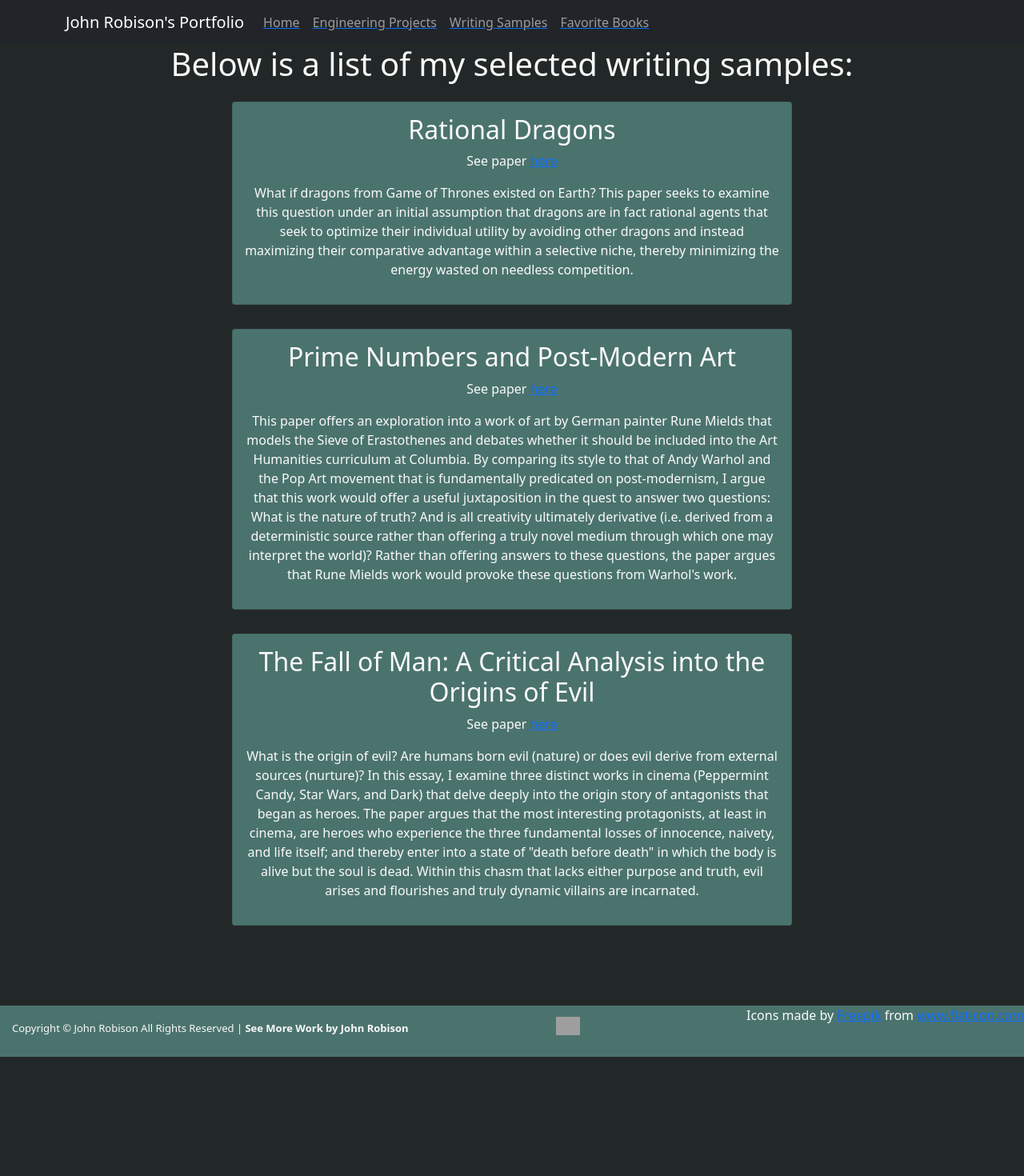
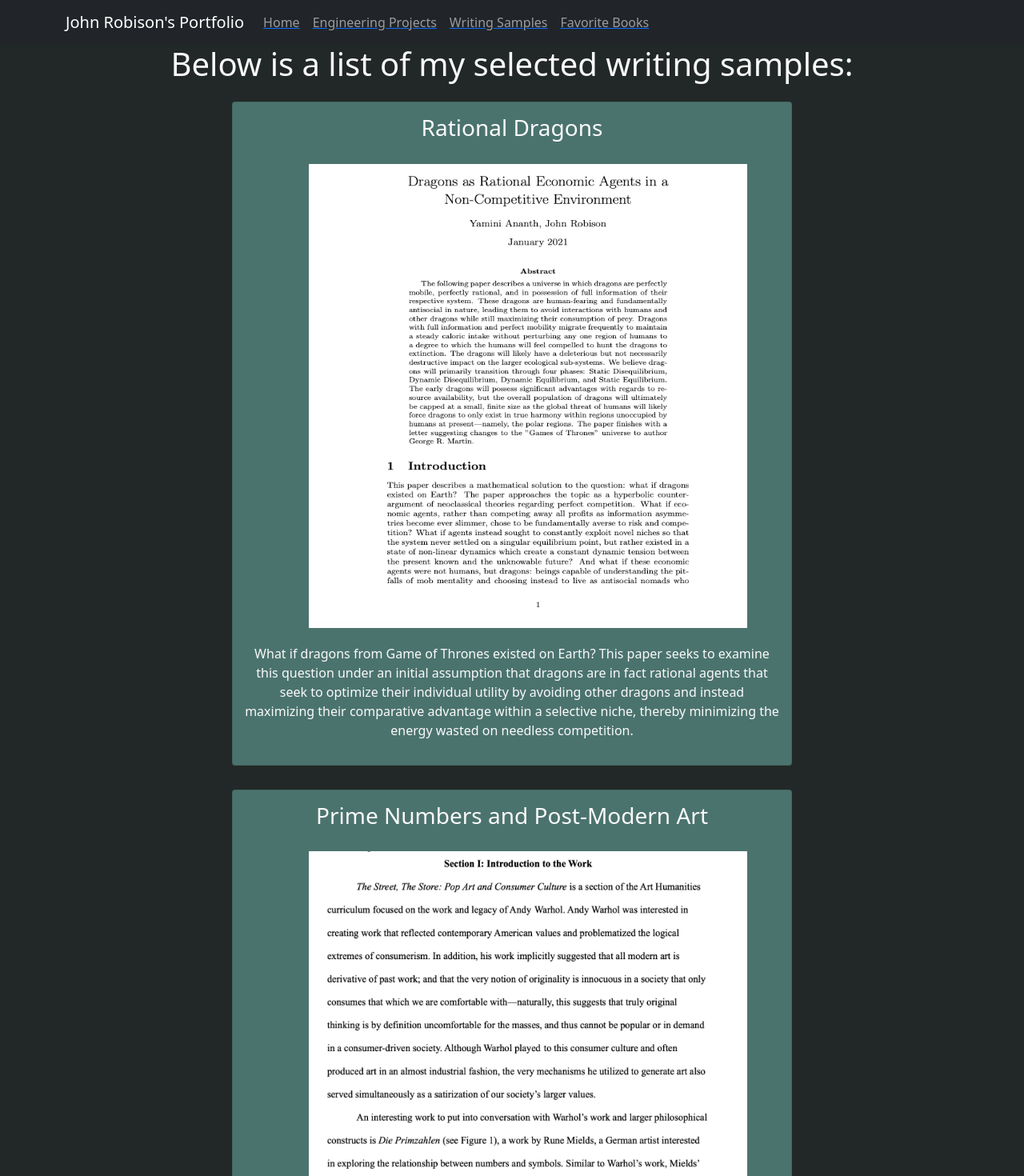
Before and after one commit to robisonJohn/Portfolio-Revised, a React (Create React App) app in the folder client/: page /writing in a window 1280 px wide. Shown: the top 1470 px of the page at 80% size. Before the commit the page ends 1321 px from the top, so only its background shows below. Built offline with nearby package versions, Linux system fonts and the light colour scheme; grey boxes are pictures that could not be loaded.

Commit message:
finalized projects and writing sample pages

```diff
--- a/client/src/screens/Projects/Projects.jsx
+++ b/client/src/screens/Projects/Projects.jsx
@@ -25,7 +25,7 @@ const Projects = () => {
                     <Card style={{backgroundColor:'#4B736E', margin: "15px", padding: "15px", width: "700px"}}>
                         <h3>Drone Wars</h3>
 
-                        <h4><a href="https://github.com/robisonJohn/Portfolio-Revised/blob/main/2125625.pdf"><Card.Img src={droneWars} height="650" width="100px" style={{margin: "20px", padding: "60px"}}/></a></h4>
+                        <h4><a href="https://github.com/robisonJohn/Portfolio-Revised/blob/main/2125625.pdf"><Card.Img src={droneWars} height="650" width="100px" style={{margin: "20px", padding: "60px", marginTop: "-40px", marginBottom: "-10px"}}/></a></h4>
                         <p style={{marginTop: "-40px"}}>
                             Drone Wars is a project I completed as part of a 3-person team for Columbia University's mathematics club over 72 hours
                             as part of a competition in the International Mathematical Contest in Modeling. We received honorable mention in this category,
--- a/client/src/screens/WritingSamples/WritingSamples.jsx
+++ b/client/src/screens/WritingSamples/WritingSamples.jsx
@@ -1,4 +1,7 @@
 import { Container, Card, Row, Col } from 'react-bootstrap';
+import origin from './images/origin-of-evil.png';
+import primes from './images/primes-and-pop-art.png';
+import dragons from './images/rational-dragons.png';
 
 const WritingSamples = () => {
     return (
@@ -7,8 +10,8 @@ const WritingSamples = () => {
             <Col className="justify-content-md-center">
                 <Row className="justify-content-md-center">
                     <Card style={{backgroundColor:'#4B736E', margin: "15px", padding: "15px", width: "700px"}}>
-                        <h2>Rational Dragons</h2>
-                        <p>See paper <a href="https://github.com/robisonJohn/Portfolio-Revised/blob/main/MCM_Final_Assignment.pdf">here</a></p>
+                        <h3>Rational Dragons</h3>
+                        <a href="https://github.com/robisonJohn/Portfolio-Revised/blob/main/MCM_Final_Assignment.pdf"><Card.Img src={dragons} height="700" width="100px" style={{margin: "20px", padding: "60px", marginTop: "-40px", marginBottom: "-40px"}}/></a>
                         <p>
                             What if dragons from Game of Thrones existed on Earth? This paper seeks to examine this question under an initial assumption that dragons
                             are in fact rational agents that seek to optimize their individual utility by avoiding other dragons and instead maximizing
@@ -18,8 +21,8 @@ const WritingSamples = () => {
                 </Row>
                 <Row className="justify-content-md-center">
                     <Card style={{backgroundColor:'#4B736E', margin: "15px", padding: "15px", width: "700px"}}>
-                        <h2>Prime Numbers and Post-Modern Art</h2>
-                        <p>See paper <a href="https://github.com/robisonJohn/Portfolio-Revised/blob/main/Prime%20Numbers%20and%20Post-Modern%20Art.pdf">here</a></p>
+                        <h3>Prime Numbers and Post-Modern Art</h3>
+                        <a href="https://github.com/robisonJohn/Portfolio-Revised/blob/main/Prime%20Numbers%20and%20Post-Modern%20Art.pdf"><Card.Img src={primes} height="700" width="100px" style={{margin: "20px", padding: "60px", marginTop: "-40px", marginBottom: "-40px"}}/></a>
                         <p>
                             This paper offers an exploration into a work of art by German painter Rune Mields that models the Sieve of Erastothenes and
                             debates whether it should be included into
@@ -34,8 +37,8 @@ const WritingSamples = () => {
                 </Row>
                 <Row className="justify-content-md-center">
                     <Card style={{backgroundColor:'#4B736E', margin: "15px", padding: "15px", width: "700px", marginBottom: "100px"}}>
-                        <h2>The Fall of Man: A Critical Analysis into the Origins of Evil</h2>
-                        <p>See paper <a href="https://github.com/robisonJohn/Portfolio-Revised/blob/main/The%20Fall%20of%20Man-2.pdf">here</a></p>
+                        <h3>The Fall of Man: A Critical Analysis into the Origins of Evil</h3>
+                        <a href="https://github.com/robisonJohn/Portfolio-Revised/blob/main/The%20Fall%20of%20Man-2.pdf"><Card.Img src={origin} height="700" width="100px" style={{margin: "20px", padding: "60px", marginTop: "-40px", marginBottom: "-40px"}}/></a>
                         <p>
                             What is the origin of evil? Are humans born evil (nature) or does evil derive from external sources (nurture)? In this essay,
                             I examine three distinct works in cinema (Peppermint Candy, Star Wars, and Dark) that delve deeply into the origin story of
```
Also changed, not shown: client/src/screens/WritingSamples/images/rational-dragons.png (renamed from client/src/screens/WritingSamples/images/rationa.-dragons.png).
